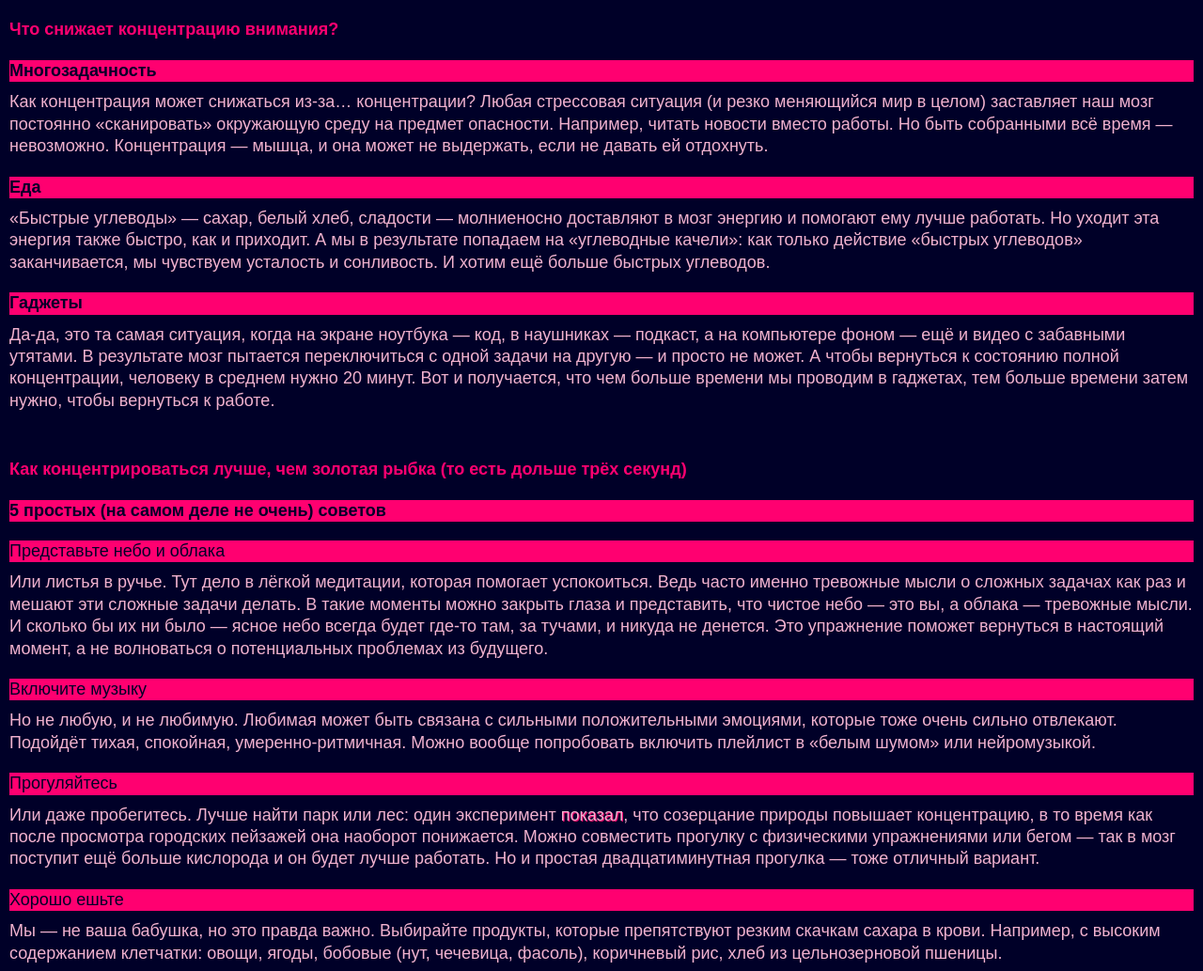
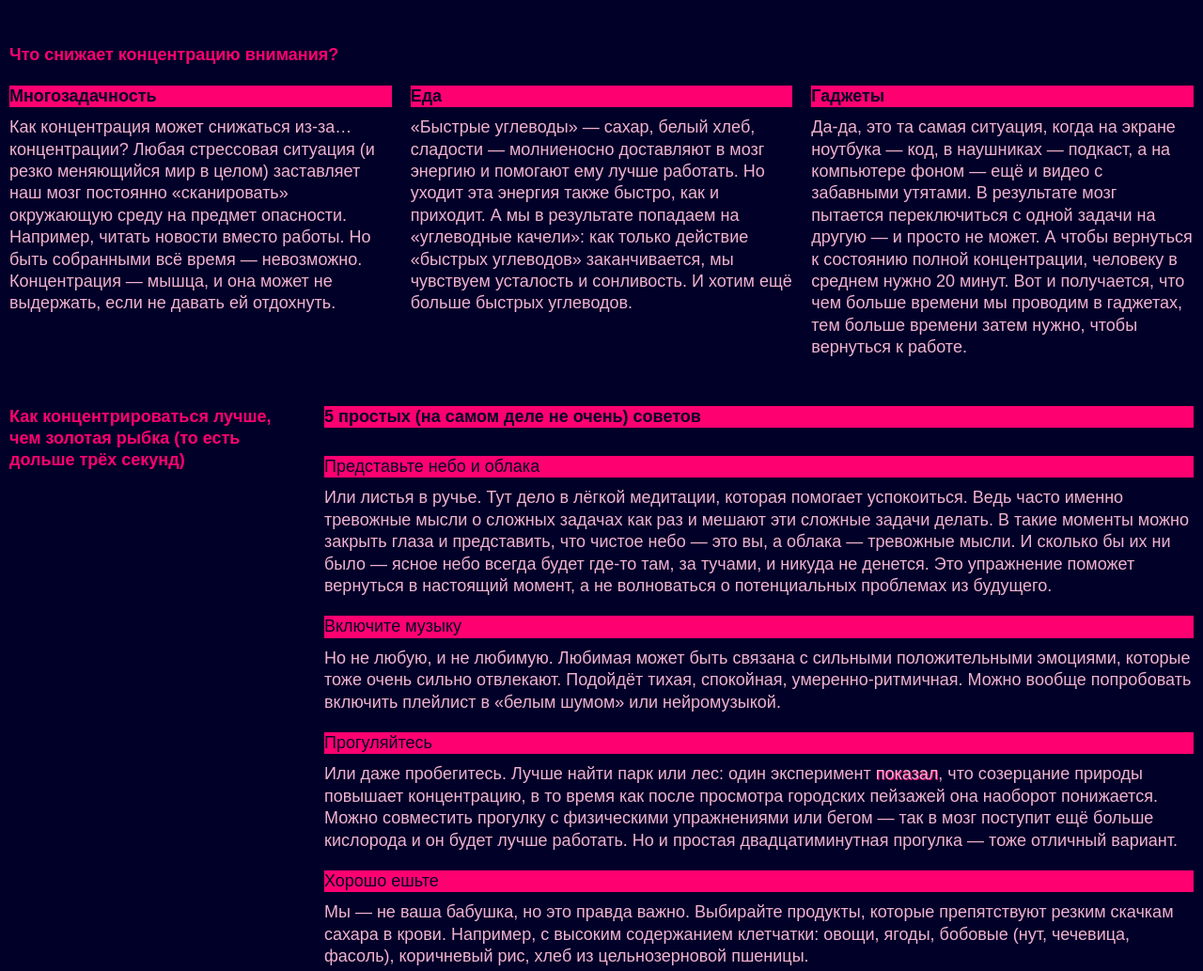
Before and after one commit to KonstaBartosh/slozhno-sosredotochitsya, a plain HTML site: page index.html in a window 1280 px wide. Shown: the part 998-2031 px from the top of the page at 94% size. Drawn offline with Linux system fonts and the light colour scheme.

Commit message:
feat: added tablet & destop design for text sections

```diff
--- a/index.html
+++ b/index.html
@@ -132,10 +132,10 @@
             Как концентрироваться лучше, чем золотая рыбка (то есть дольше трёх
             секунд)
           </h2>
-          <h3 class="content__subtitle">
-            5 простых (на самом деле не очень) советов
-          </h3>
           <section class="content__sub-block">
+            <h3 class="content__subtitle content__subtitle_special">
+              5 простых (на самом деле не очень) советов
+            </h3>
             <h3 class="content__subtitle content__subtitle_light">
               Представьте небо и облака
             </h3>
--- a/styles/style.css
+++ b/styles/style.css
@@ -109,6 +109,11 @@
   line-height: 23.4px; /* 130% */
 }
 
+.content__subtitle_special {
+  margin-block-end: 20px;
+}
+
+
 .content__subtitle_light {
   font-weight: 400  ;
 }
@@ -130,3 +135,40 @@
   display: inline-block;
   border-bottom: 1px solid var(--font-color-light);
 }
+
+@media (min-width: 768px) {
+  .content__block:nth-child(odd) {
+    grid-template-columns: 236px auto;
+  }
+
+  .content__block:nth-child(odd)
+  .content__sub-block {
+    grid-column: 2 / 3;
+  }
+
+  .content__block:nth-child(even)
+  .content__title {
+    width: min-content;
+  }
+}
+
+@media (min-width: 1024px) {
+  .content__block:nth-child(odd) {
+    grid-template-columns: 315px auto;
+  }
+
+  .content__block:nth-child(even) {
+    grid-template-rows: auto auto;
+    grid-template-columns: repeat(3, 1fr);
+  }
+
+  .content__block:nth-child(even)
+  .content__sub-block {
+    grid-row: 2 / 3;
+  }
+
+  .content__block:nth-child(even)
+  .content__title {
+    width: fit-content;
+  }
+}
```
